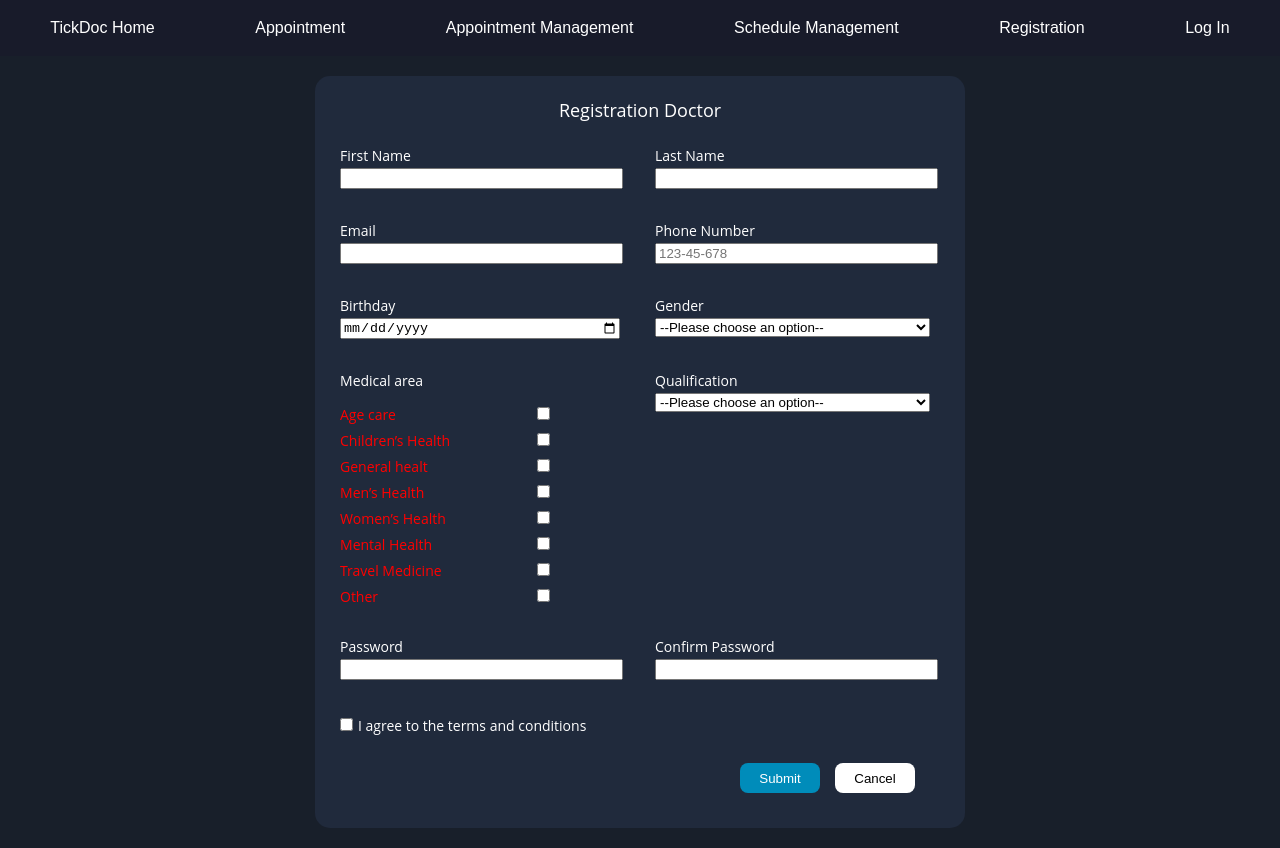
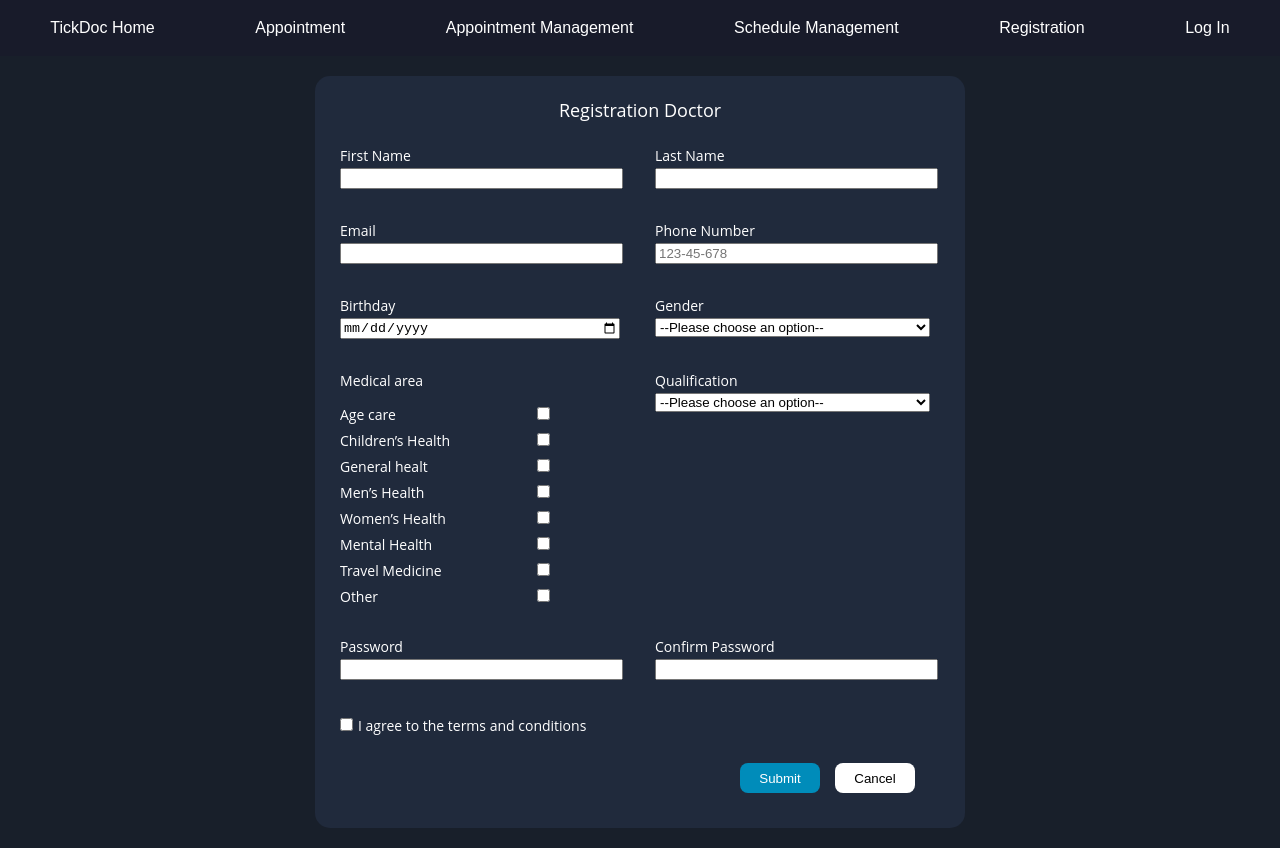
Before and after one commit to orlando-caceres/project-KIT-502, a plain HTML site: page registration_doctors.html in a window 1280 px wide. Drawn offline with Linux system fonts and the light colour scheme; a web font is replaced by a local one.

Commit message:
Update stylesheet_registration_doctors.css

```diff
--- a/stylesheet_registration_doctors.css
+++ b/stylesheet_registration_doctors.css
@@ -274,8 +274,6 @@ select {
     flex-direction: row-reverse;
     align-items: baseline;
     margin-bottom: 5px;
-   justify-content: flex-start;
-   color: red;
 }
 
 .checkbox_group_label {
```
